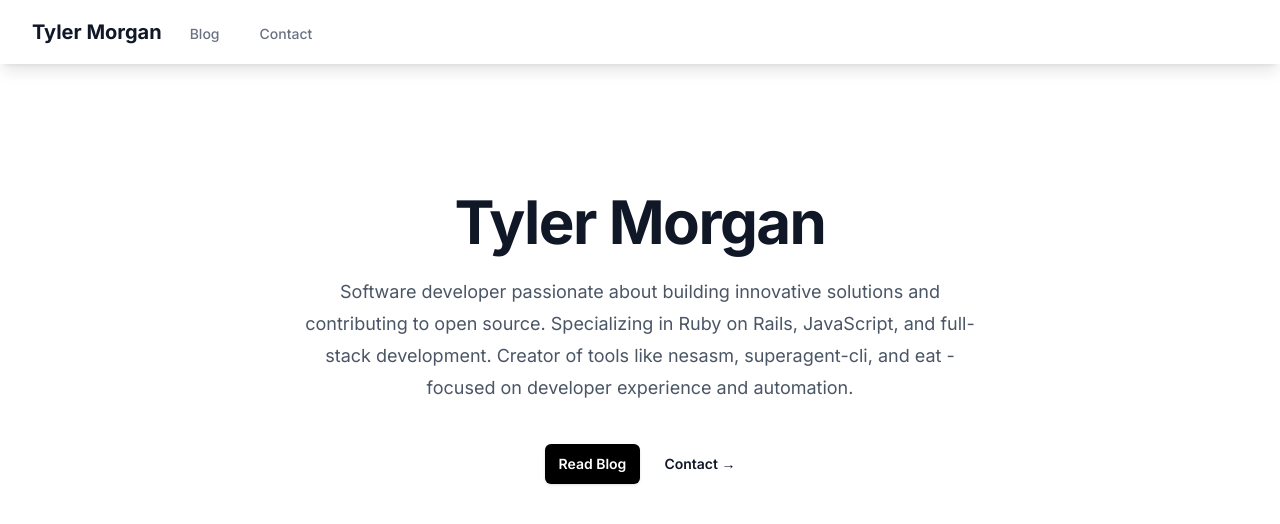
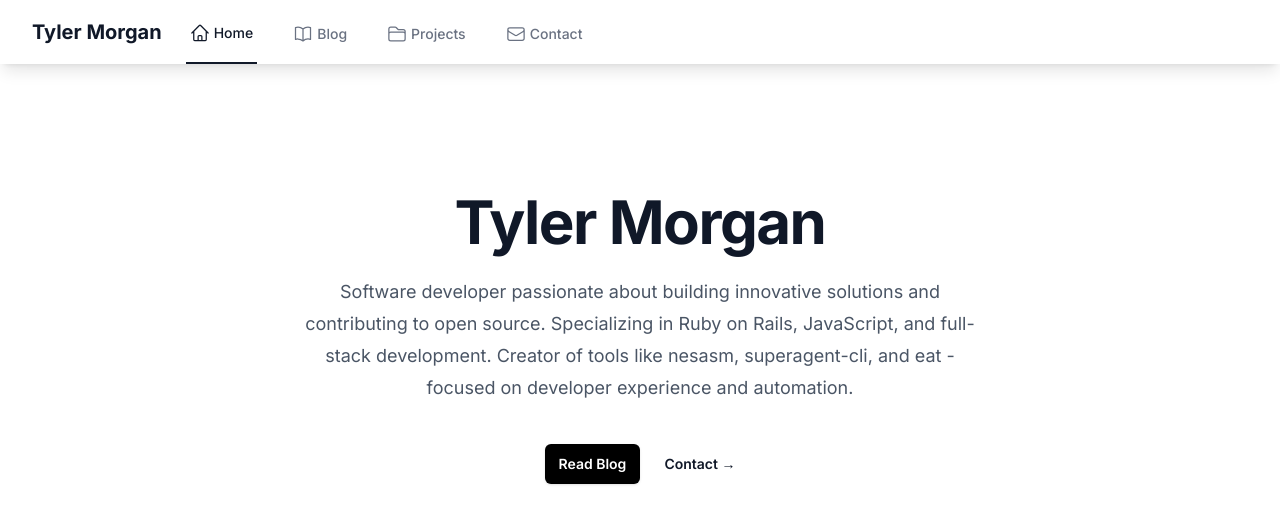
Before and after one commit to toastynerd/tm-site, a Next.js app: page / in a window 1280 px wide. Shown: the top 524 px of the page. Built offline with nearby package versions, Linux system fonts and the light colour scheme.

Commit message:
fix: resolve TypeScript linting errors in Navigation component
- Use navigation array to render nav items

- Use pathname for active link highlighting

```diff
--- a/src/components/Navigation.tsx
+++ b/src/components/Navigation.tsx
@@ -25,18 +25,20 @@ export default function Navigation() {
               </Link>
             </div>
             <div className="hidden sm:ml-6 sm:flex sm:space-x-8">
-              <Link
-                href="/blog"
-                className="inline-flex items-center border-b border-transparent px-1 pt-1 text-sm font-medium text-gray-500 hover:border-gray-300 hover:text-gray-700 dark:text-gray-400 dark:hover:text-gray-200"
-              >
-                Blog
-              </Link>
-              <Link
-                href="/contact"
-                className="inline-flex items-center border-b border-transparent px-1 pt-1 text-sm font-medium text-gray-500 hover:border-gray-300 hover:text-gray-700 dark:text-gray-400 dark:hover:text-gray-200"
-              >
-                Contact
-              </Link>
+              {navigation.map((item) => (
+                <Link
+                  key={item.name}
+                  href={item.href}
+                  className={`inline-flex items-center px-1 pt-1 text-sm font-medium
+                    ${pathname === item.href
+                      ? 'border-b-2 border-gray-900 dark:border-gray-100 text-gray-900 dark:text-gray-100'
+                      : 'border-b border-transparent text-gray-500 hover:border-gray-300 hover:text-gray-700 dark:text-gray-400 dark:hover:text-gray-200'
+                    }`}
+                >
+                  <item.icon className="h-5 w-5 mr-1" />
+                  {item.name}
+                </Link>
+              ))}
             </div>
           </div>
         </div>
```
